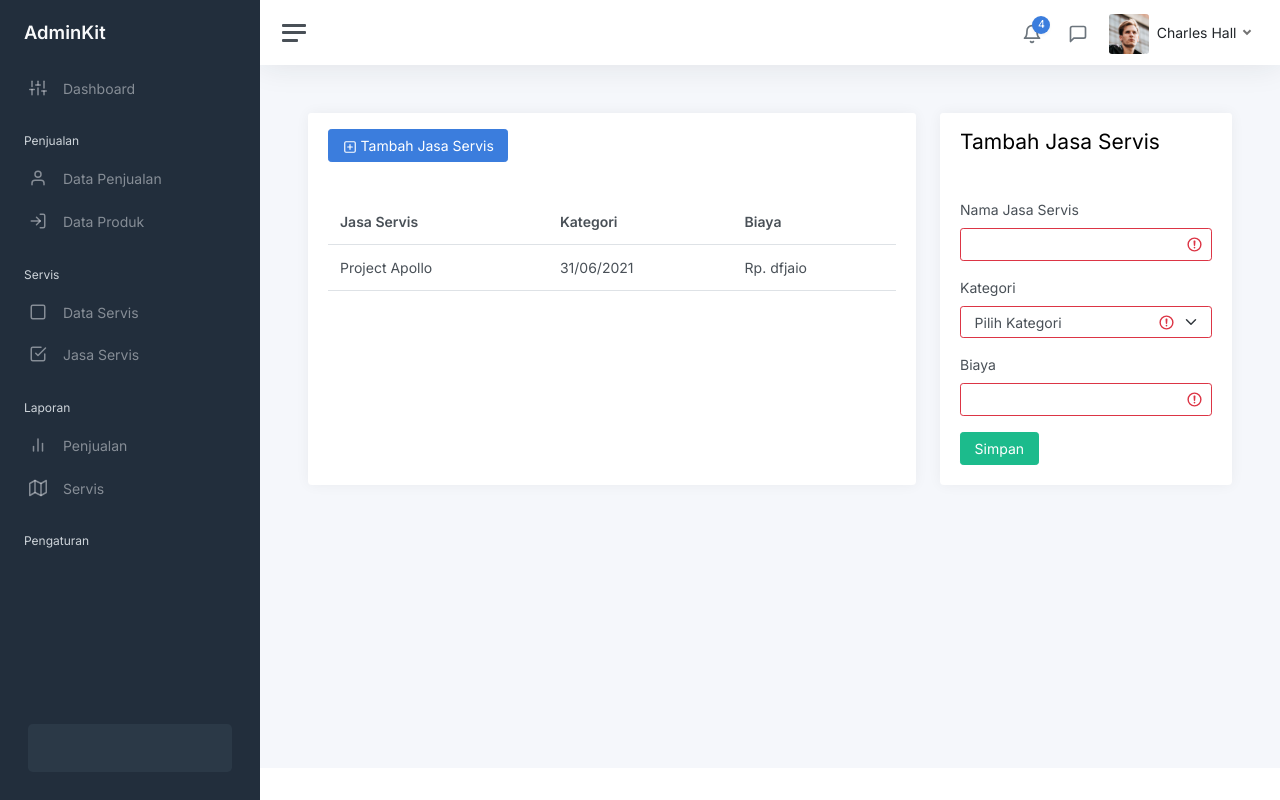
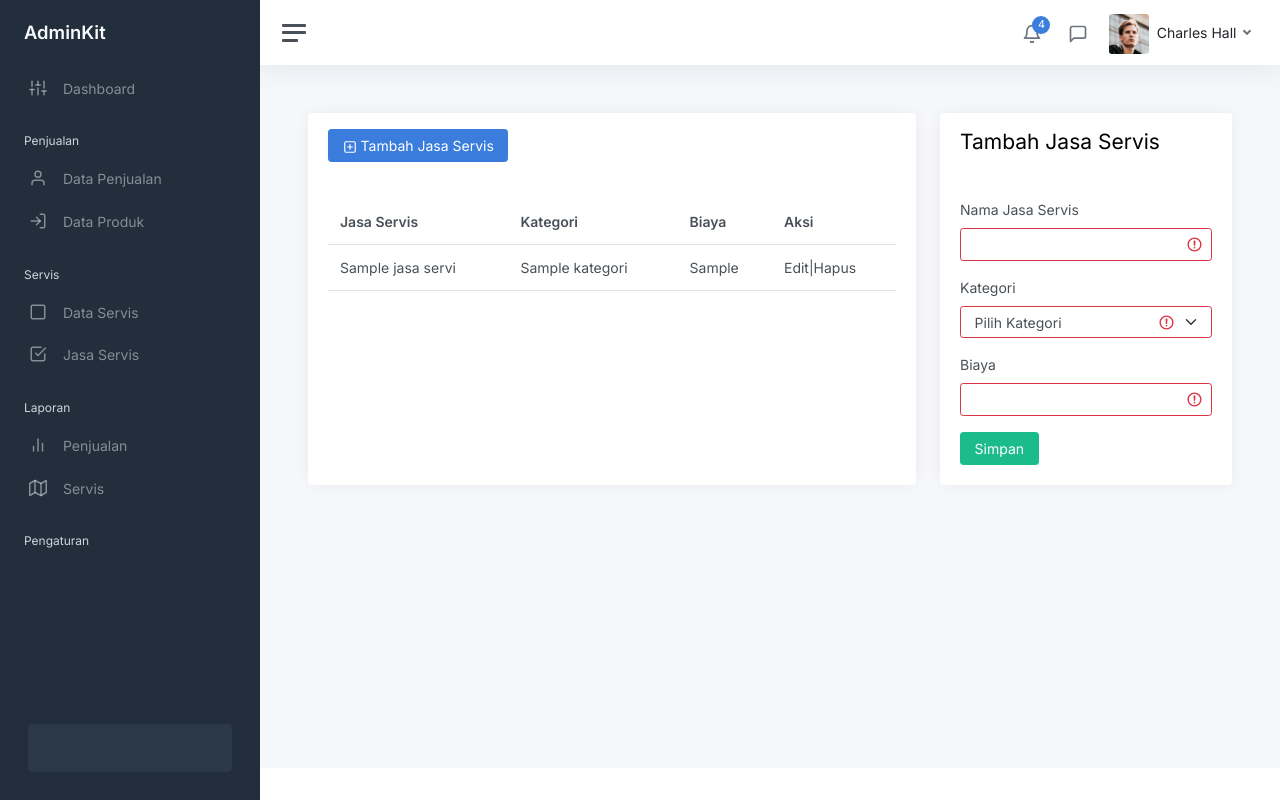
Before and after one commit to bravoarocardova/ecommerce, a CodeIgniter 4 app: template app/Views/admin/jasa_servis/jasa_servis_view.php in a window 1280 px wide. Run offline with PHP 8.4 and a stand-in for CodeIgniter, Linux system fonts and the light colour scheme; the template is opened without the code that fills it: most values are stand-ins (such as "Sample title", 1, 10 or a date in 2020); data that the repository does not hold is empty; some libraries are stand-ins or nearby versions.

Commit message:
read jasa_servis

```diff
--- a/app/Controllers/Admin/Admin.php
+++ b/app/Controllers/Admin/Admin.php
@@ -17,8 +17,10 @@ class Admin extends BaseController
   // jasa servis
   public function jasa_servis()
   {
+    $jasaServisM  = new JasaServisM();
+
     return view('admin/jasa_servis/jasa_servis_view', [
-      'validation' => \Config\Services::validation()
+      'jasa_servis' => $jasaServisM->findAll()
     ]);
   }
 
--- a/app/Views/admin/jasa_servis/jasa_servis_view.php
+++ b/app/Views/admin/jasa_servis/jasa_servis_view.php
@@ -26,16 +26,20 @@
             <thead>
               <tr>
                 <th>Jasa Servis</th>
-                <th class="d-none d-xl-table-cell">Kategori</th>
+                <th>Kategori</th>
                 <th>Biaya</th>
+                <th>Aksi</th>
               </tr>
             </thead>
             <tbody>
-              <tr>
-                <td>Project Apollo</td>
-                <td>31/06/2021</td>
-                <td>Rp. dfjaio</td>
-              </tr>
+              <?php foreach ($jasa_servis as $j) : ?>
+                <tr>
+                  <td><?= $j['nama_jasa'] ?></td>
+                  <td><?= $j['kategori'] ?></td>
+                  <td><?= $j['biaya_jasa'] ?></td>
+                  <td>Edit|Hapus</td>
+                </tr>
+              <?php endforeach ?>
             </tbody>
           </table>
         </div>
```
